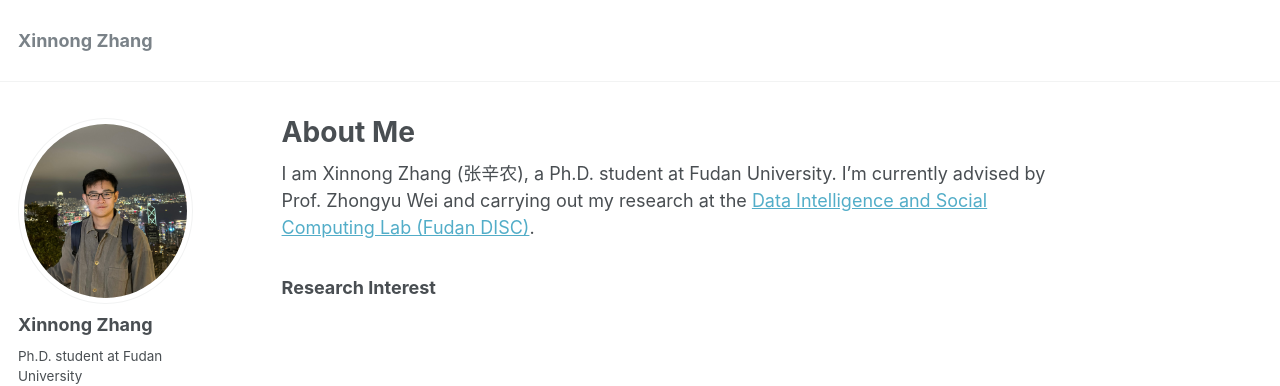
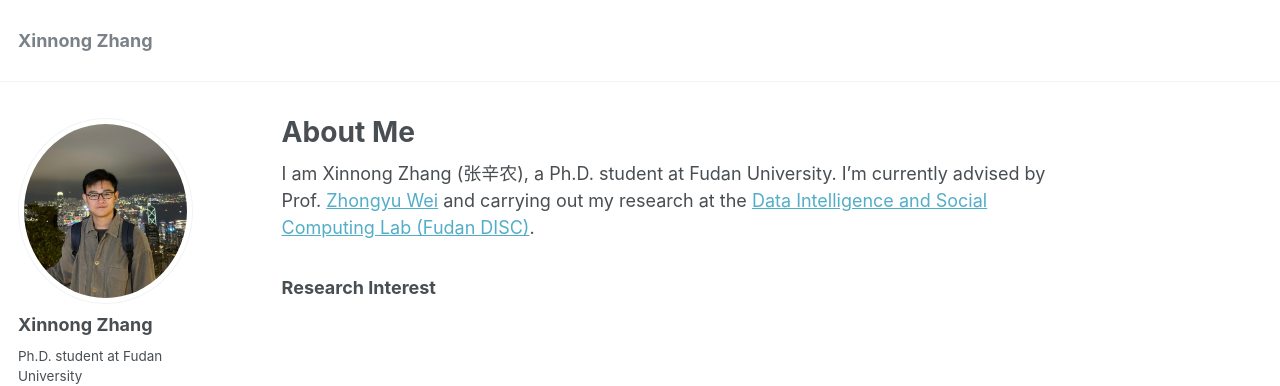
Before and after one commit to Lishi905/lishi905.github.io, a Jekyll site: the page built from _pages/about.md, in a window 1280 px wide. Shown: the top 386 px of the page. Built offline with Jekyll 4.4.1, drawn with Linux system fonts in a browser that asks for light colours; part of the change alters nothing that is shown.

```diff
--- a/_pages/about.md
+++ b/_pages/about.md
@@ -8,6 +8,6 @@ redirect_from:
 ---
 
 
-I am Xinnong Zhang (张辛农), a Ph.D. student at Fudan University. I'm currently advised by Prof. Zhongyu Wei and carrying out my research at the [Data Intelligence and Social Computing Lab (Fudan DISC)](http://www.fudan-disc.com/).
+I am Xinnong Zhang (张辛农), a Ph.D. student at Fudan University. I'm currently advised by Prof. [Zhongyu Wei](http://www.fudan-disc.com/people/zywei) and carrying out my research at the [Data Intelligence and Social Computing Lab (Fudan DISC)](http://www.fudan-disc.com/).
 
 ### Research Interest
```
